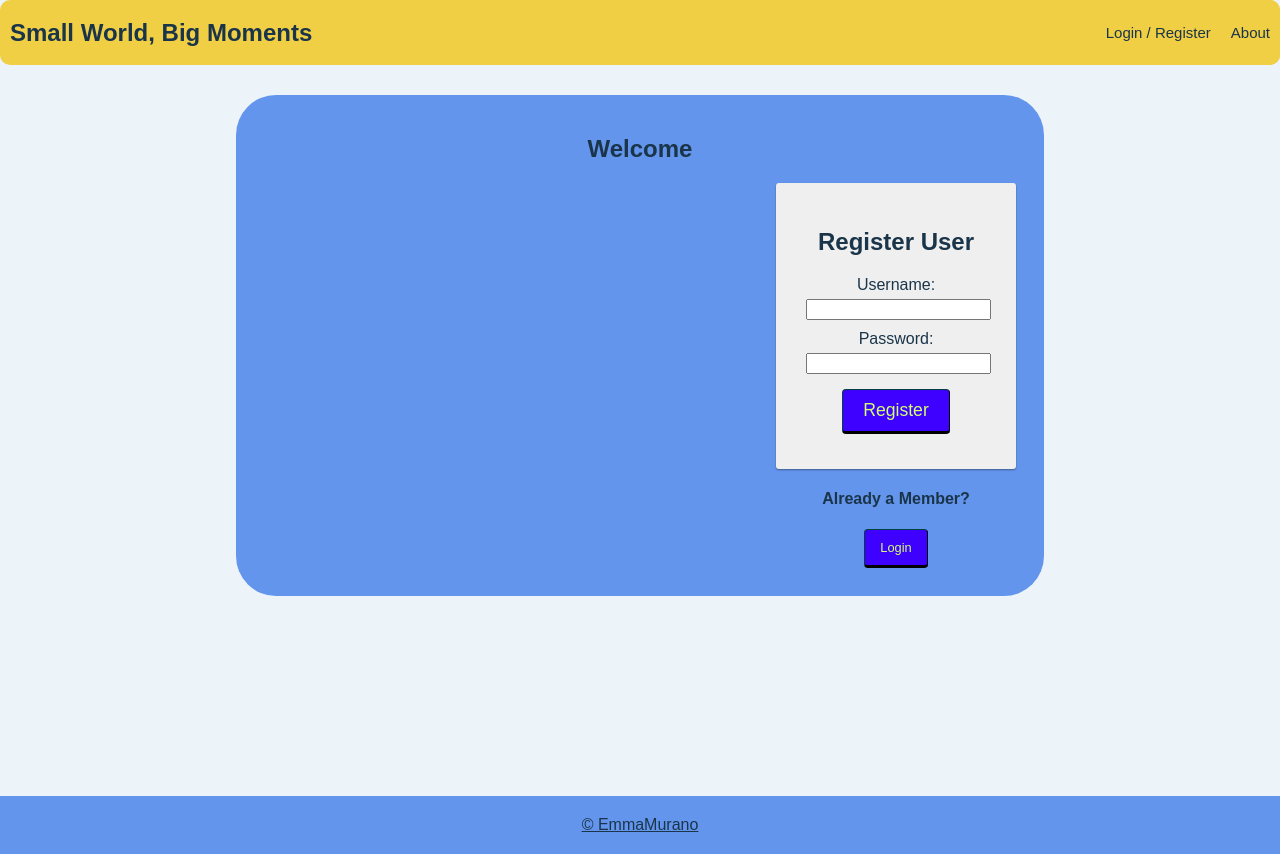
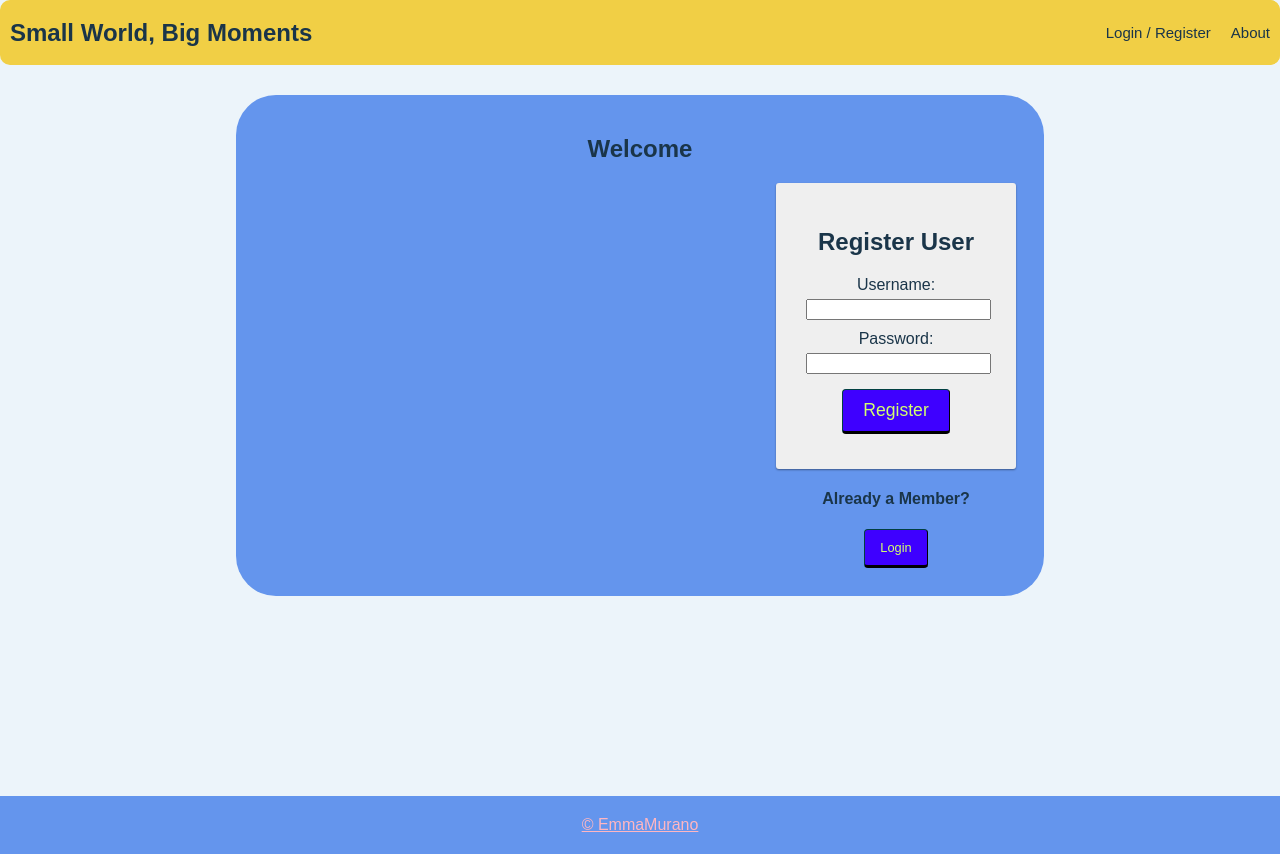
Before and after one commit to mackenzienewkirk/blog, a React (Create React App) app: page /#/home in a window 1280 px wide. Built offline with nearby package versions, Linux system fonts and the light colour scheme; no server answers.

Commit message:
text update

```diff
--- a/src/components/Footer/Footer.css
+++ b/src/components/Footer/Footer.css
@@ -4,5 +4,5 @@ footer {
   text-align: center;
   text-decoration: underline;
   background-color: cornflowerblue;
-  color: lightpinka;
+  color: lightpink;
 }
```
